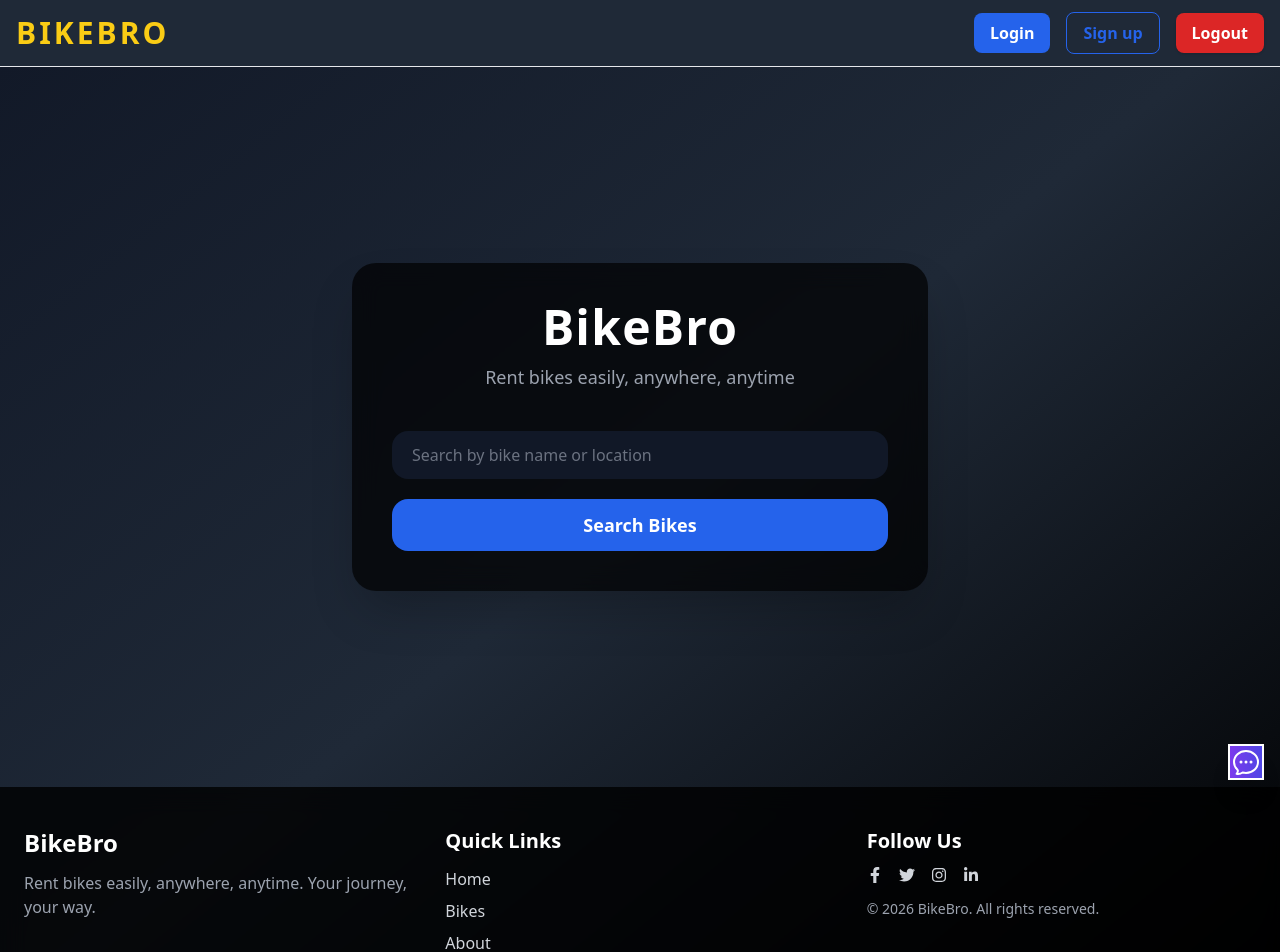
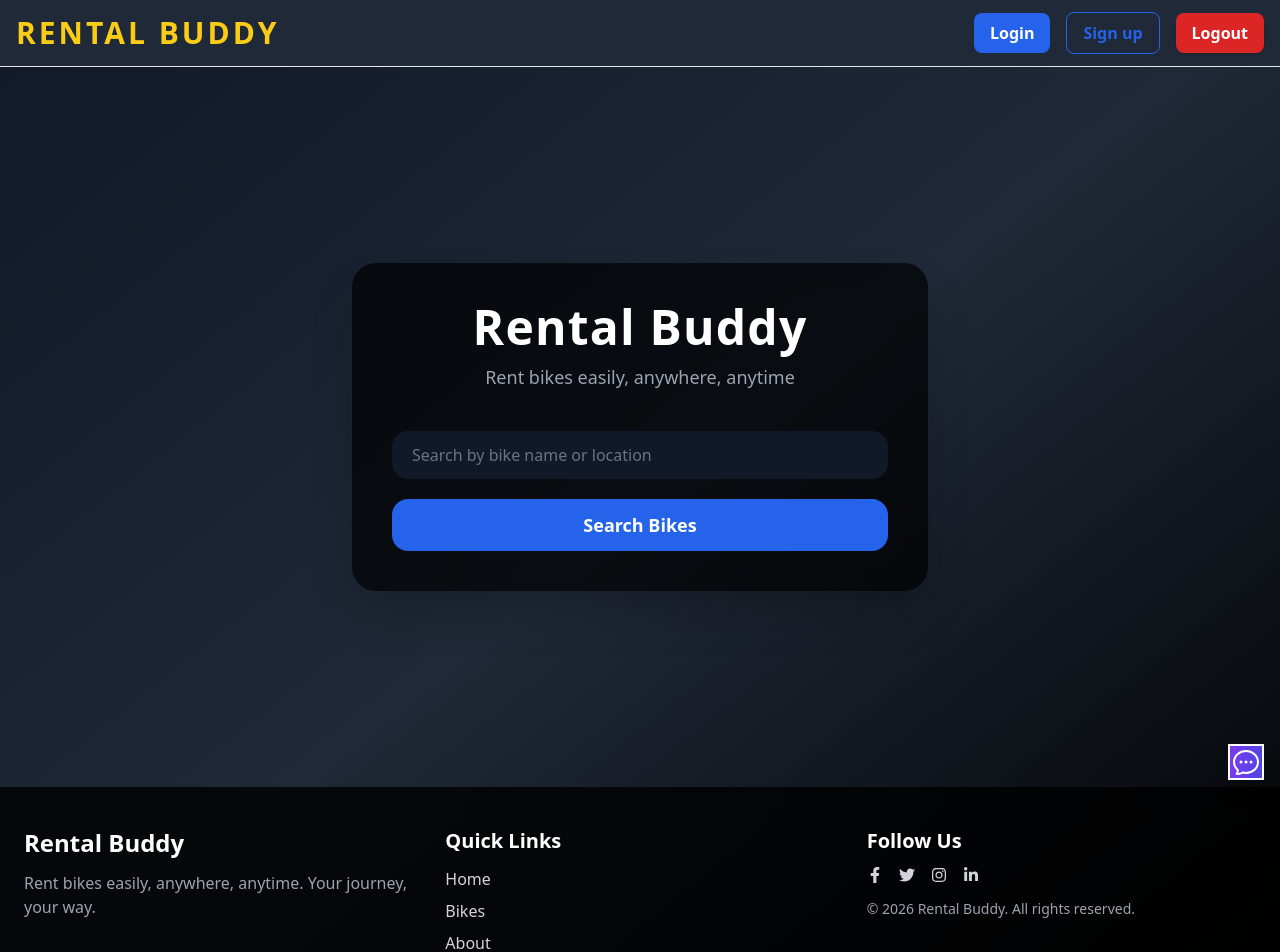
Before and after one commit to ChinmayNaik-1/rental-buddy, a React (Vite) app in the folder frontend/: page / in a window 1280 px wide. Shown: the top 952 px of the page. Built offline with nearby package versions, Linux system fonts and the light colour scheme.

Commit message:
feat: implement initial frontend structure with main HTML, favicon, Navbar, Footer, and Search page.

```diff
--- a/frontend/index.html
+++ b/frontend/index.html
@@ -2,9 +2,9 @@
 <html lang="en" data-theme="cyberpunk">
   <head>
     <meta charset="UTF-8" />
-    <link rel="icon" type="image/svg+xml" href="/vite.svg" />
+    <link rel="icon" type="image/png" href="/favicon.png" />
     <meta name="viewport" content="width=device-width, initial-scale=1.0" />
-    <title>frontend</title>
+    <title>Rental Buddy</title>
   </head>
   <body>
     <div id="root"></div>
--- a/frontend/src/components/Footer.jsx
+++ b/frontend/src/components/Footer.jsx
@@ -6,7 +6,7 @@ const Footer = () => {
       <div className="max-w-7xl mx-auto px-6 grid grid-cols-1 md:grid-cols-3 gap-8">
 
         <div>
-          <h2 className="text-2xl font-bold text-white mb-3">BikeBro</h2>
+          <h2 className="text-2xl font-bold text-white mb-3">Rental Buddy</h2>
           <p className="text-gray-400">
             Rent bikes easily, anywhere, anytime. Your journey, your way.
           </p>
@@ -31,7 +31,7 @@ const Footer = () => {
             <a href="#" className="hover:text-blue-700 transition"><FaLinkedinIn /></a>
           </div>
           <p className="text-gray-400 text-sm">
-            &copy; {new Date().getFullYear()} BikeBro. All rights reserved.
+            &copy; {new Date().getFullYear()} Rental Buddy. All rights reserved.
           </p>
         </div>
 
--- a/frontend/src/components/Navbar.jsx
+++ b/frontend/src/components/Navbar.jsx
@@ -13,7 +13,7 @@ const Navbar = () => {
 
       {/* Left */}
       <div className="text-3xl font-extrabold tracking-widest text-yellow-400">
-        BIKEBRO
+        RENTAL BUDDY
       </div>
 
       {/* Right */}
--- a/frontend/src/pages/Search.jsx
+++ b/frontend/src/pages/Search.jsx
@@ -7,7 +7,7 @@ import Footer from "../components/Footer";
 const Search = () => {
   const navigate = useNavigate();
 
-    const [search,setsearch] = useState("");
+  const [search, setsearch] = useState("");
 
   const handlesearch = (e) => {
     e.preventDefault();
@@ -26,7 +26,7 @@ const Search = () => {
         <div className="w-full max-w-xl bg-black/70 backdrop-blur-md p-10 rounded-3xl shadow-2xl text-center">
 
           <h1 className="text-5xl font-extrabold text-white mb-3 tracking-wide">
-          BikeBro
+            Rental Buddy
           </h1>
 
           <p className="text-gray-400 mb-10 text-lg">
@@ -50,7 +50,7 @@ const Search = () => {
           </form>
         </div>
       </div>
-    <Footer/>
+      <Footer />
     </div>
   );
 
```
Also changed, not shown: frontend/public/favicon.png (added). Lines whose indentation alone changed are shown as unchanged.
